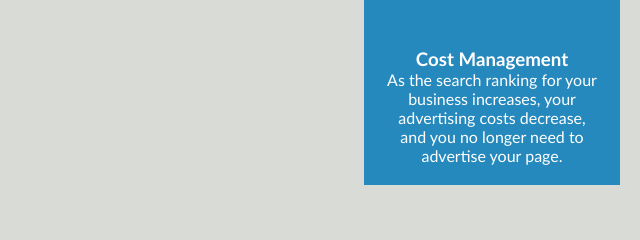
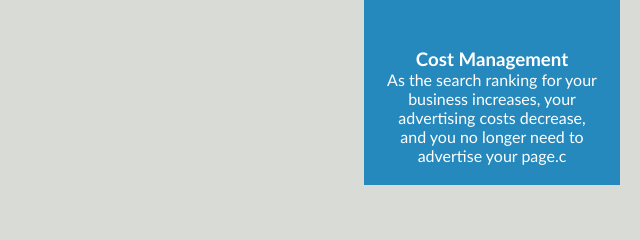
Before and after one commit to buringKite/refactoted-waddle, a plain HTML site: page index.html in a window 1280 px wide. Shown: the part 4137-4377 px from the top of the page, 640-1280 px from the left. Drawn offline with Linux system fonts and the light colour scheme.

Commit message:
refactored code

```diff
--- a/index.html
+++ b/index.html
@@ -102,7 +102,7 @@
         <h3>Cost Management</h3>
         <p>
           As the search ranking for your business increases, your advertising
-          costs decrease, and you no longer need to advertise your page.
+          costs decrease, and you no longer need to advertise your page.c
         </p>
       </div>
     </aside>
```
